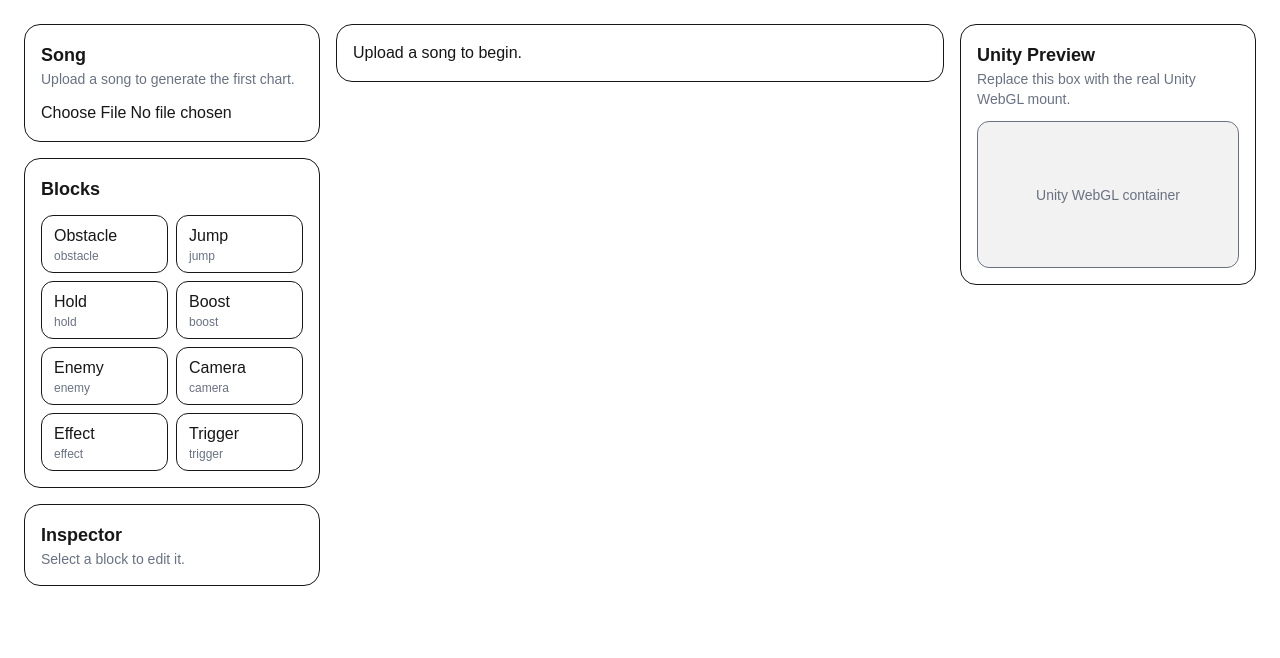
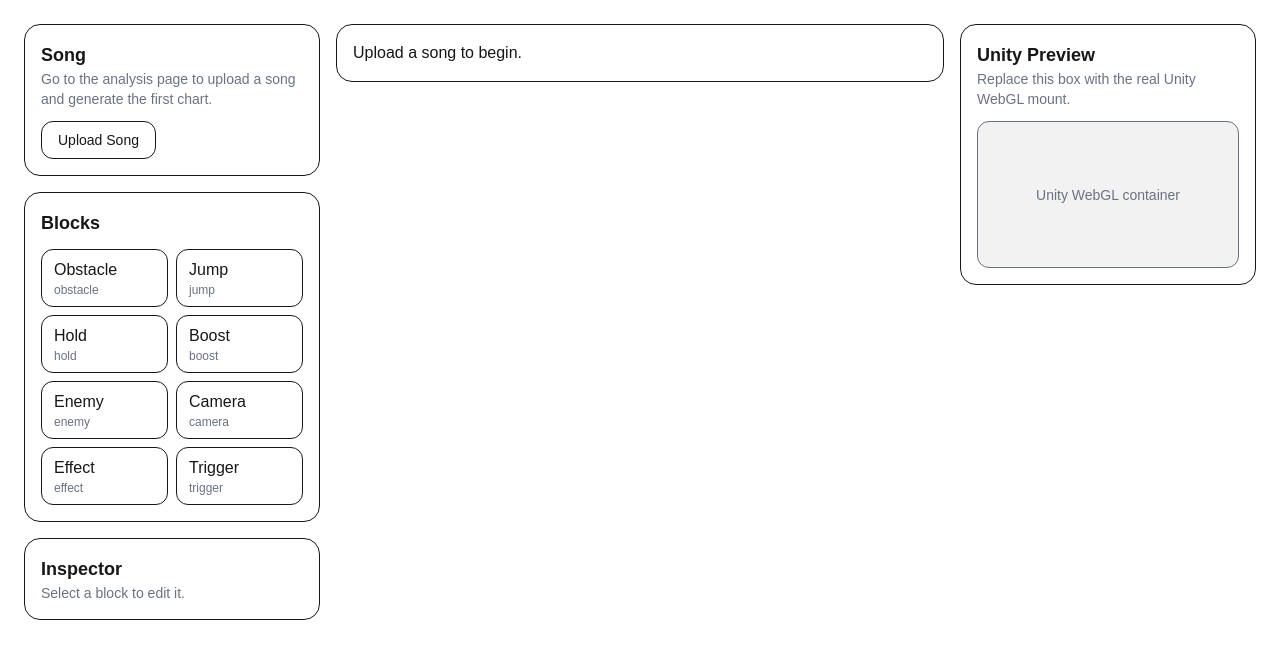
Before and after one commit to Thiiia/ultrarapidplatform, a Next.js app: page /editor in a window 1280 px wide. Shown: the top 658 px of the page. Built offline with nearby package versions, Linux system fonts and the light colour scheme.

Commit message:
Editing editor page

```diff
--- a/components/editor/SongLoader.tsx
+++ b/components/editor/SongLoader.tsx
@@ -1,53 +1,23 @@
 "use client"
 
-import { useState } from "react"
-import { useEditorStore } from "@/lib/editor/editor-store"
-import { ChartProject } from "@/lib/editor/types"
-
-type CreateProjectResponse = {
-  project: ChartProject
-  chartFile: string
-}
+import Link from "next/link"
 
 export function SongLoader() {
-  const [loading, setLoading] = useState(false)
-  const setProject = useEditorStore((s) => s.setProject)
-
-  async function onFileChange(file: File) {
-    setLoading(true)
-    try {
-      const form = new FormData()
-      form.append("audio_file", file)
-
-      const res = await fetch("/api/project/create", {
-        method: "POST",
-        body: form,
-      })
-
-      if (!res.ok) throw new Error("Failed to create project")
-      const data: CreateProjectResponse = await res.json()
-      setProject(data.project)
-    } finally {
-      setLoading(false)
-    }
-  }
-
   return (
     <div className="rounded-2xl border p-4 space-y-3">
       <div>
         <h2 className="text-lg font-semibold">Song</h2>
-        <p className="text-sm text-gray-500">Upload a song to generate the first chart.</p>
+        <p className="text-sm text-gray-500">
+          Go to the analysis page to upload a song and generate the first chart.
+        </p>
       </div>
-      <input
-        type="file"
-        accept="audio/*"
-        disabled={loading}
-        onChange={(e) => {
-          const file = e.target.files?.[0]
-          if (file) onFileChange(file)
-        }}
-      />
-      {loading ? <p className="text-sm">Generating project...</p> : null}
+
+      <Link
+        href="/student/combined-analysis"
+        className="inline-flex items-center justify-center rounded-xl border px-4 py-2 text-sm font-medium hover:bg-gray-50"
+      >
+        Upload Song
+      </Link>
     </div>
   )
 }
```
